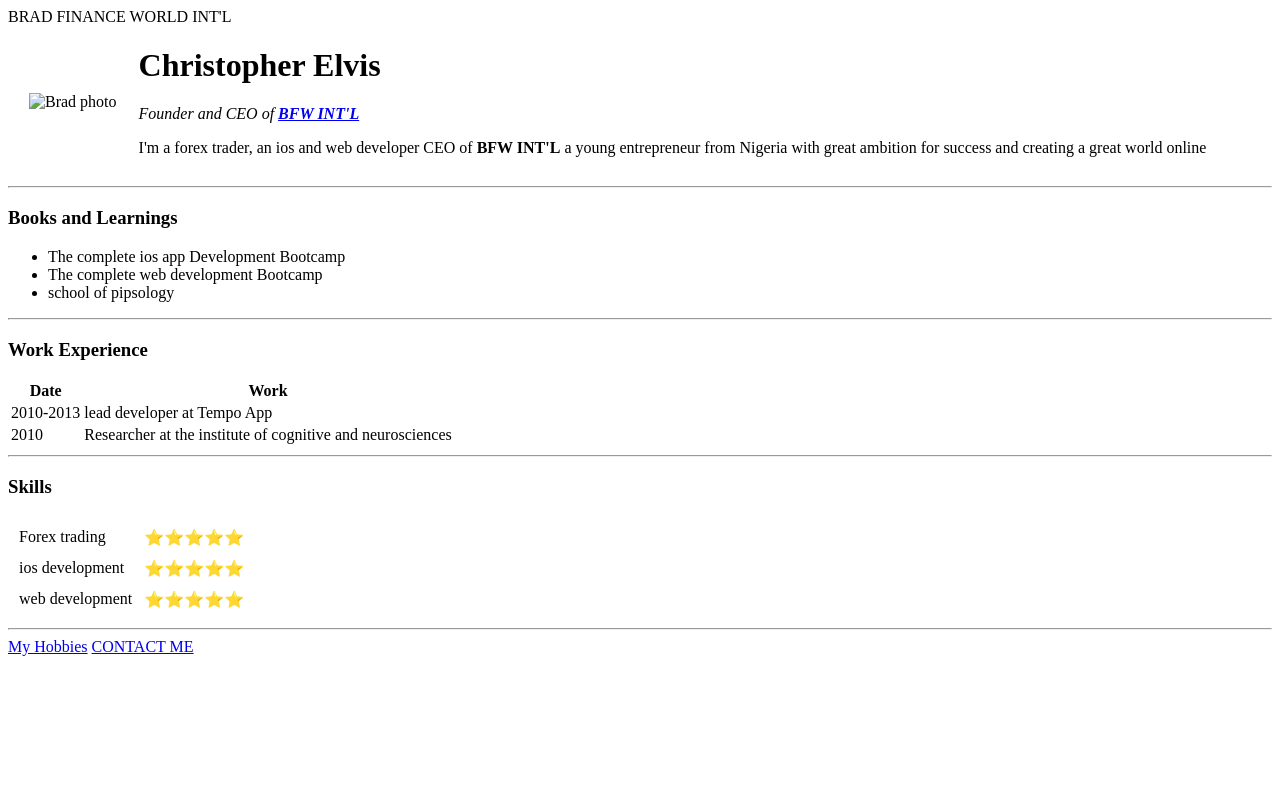
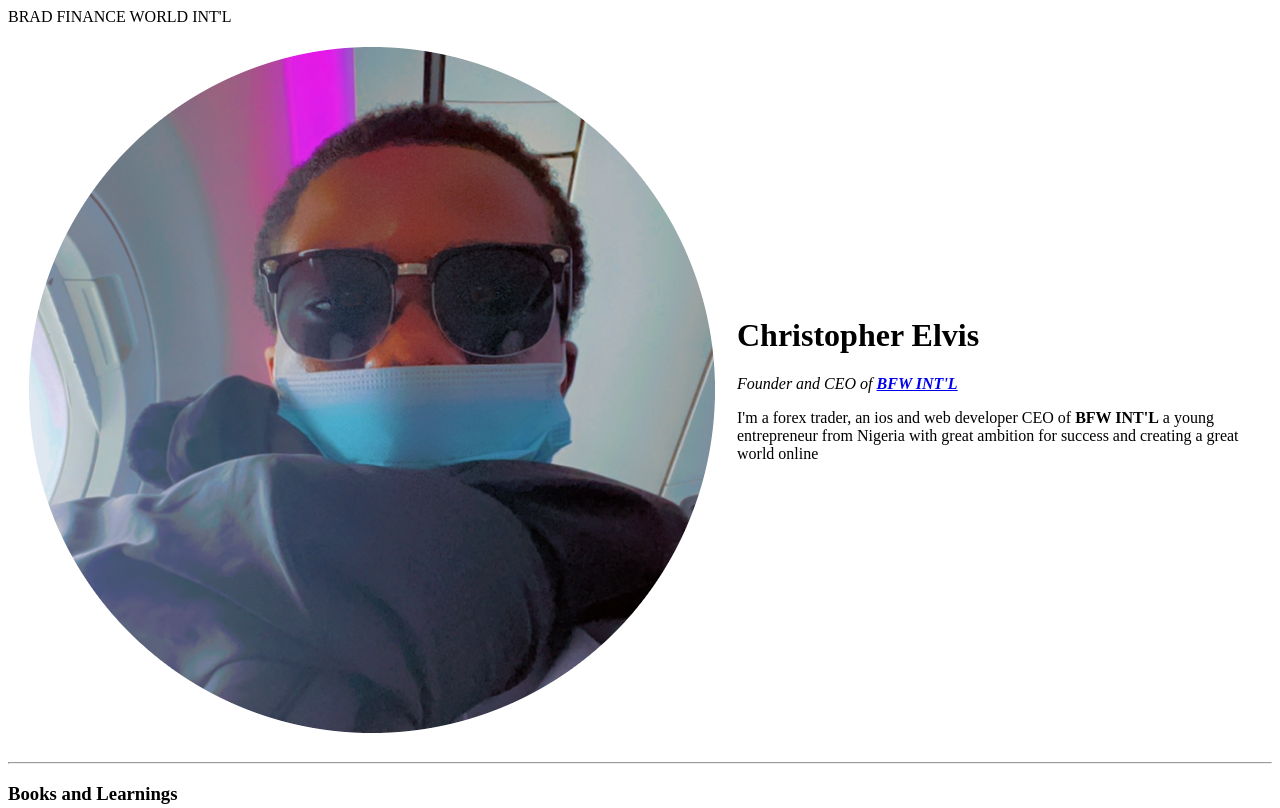
Before and after one commit to christobrad/CV, a plain HTML site: page index.html in a window 1280 px wide. Shown: the top 808 px of the page. Drawn offline with Linux system fonts and the light colour scheme.

Commit message:
Update index.html

```diff
--- a/index.html
+++ b/index.html
@@ -8,7 +8,7 @@
     <body>
     <table cellspacing="20">
      <tr>
-      <td><img src="images/brad1.png" alt="Brad photo"></td>
+      <td><img src="brad1.png" alt="Brad photo"></td>
       <td><h1>Christopher Elvis</h1>
     <p><em>Founder and CEO of <strong><a href="https://bradfinanceworld.com/">BFW INT'L</a></strong></em></P>
     <p>I'm a forex trader, an ios and web developer CEO of <strong>BFW INT'L</strong> a young entrepreneur from Nigeria with great ambition for success and creating a great world online</p></td>
```
